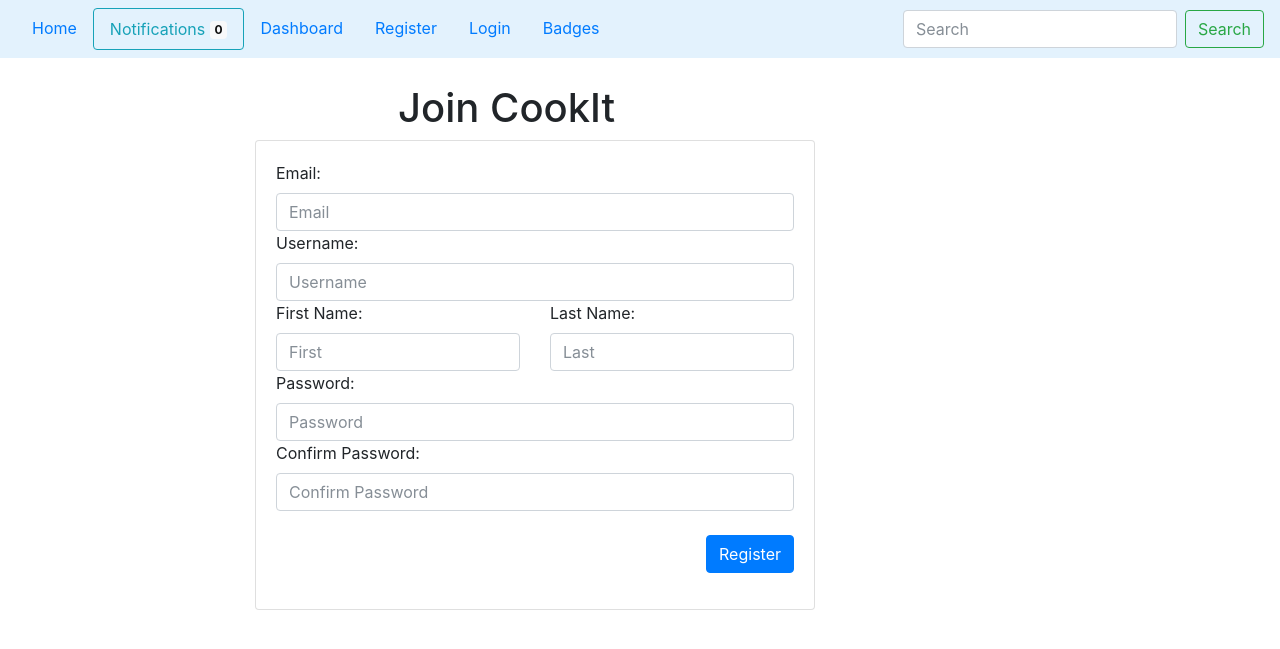
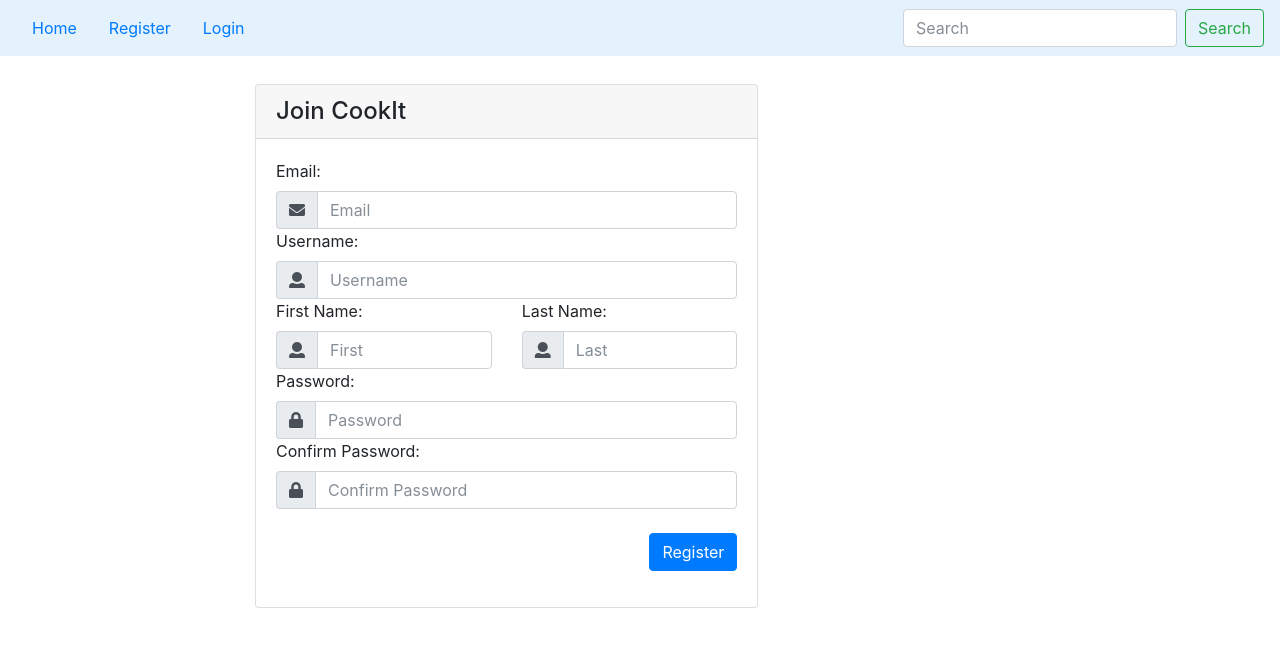
Before and after one commit to lizihao945/CookIt, a Django app: page /recipes/register in a window 1280 px wide. Shown: the top 649 px of the page. Run offline with Django 3.2, Linux system fonts and the light colour scheme; some libraries are stand-ins or nearby versions.

Commit message:
front-end refinement

```diff
--- a/recipes/templates/recipes/navbar.html
+++ b/recipes/templates/recipes/navbar.html
@@ -1,8 +1,13 @@
 <nav class="navbar fixed-top navbar-light" style="background-color: #e3f2fd;">
     <ul class="nav">
+
         <li class="nav-item {% if active == 'home' %} active {% endif %}">
             <a class="nav-link" href="{% url 'home' %}">Home</a>
         </li>
+
+
+        {% if not user.is_anonymous %}
+
             {% if notifications and notifications.count != 0 %}
                 <li class="nav-item dropdown">
                     <button type="button" class="btn btn-info nav-link dropdown-toggle" data-toggle="dropdown"  aria-haspopup="true" aria-expanded="false">Notifications <span class="badge badge-light">{{ notifications.count }}</span>
@@ -15,29 +20,37 @@
                         </div>
                 </li>
             {% else %}
+
                 <button type="button" class="btn btn-outline-info nav-link">Notifications <span class="badge badge-light">0</span></button>
+
             {% endif %}
+
             <li class="nav-item {% if active == 'dashboard' %} active {% endif %}">
                 <a class="nav-link" href="{% url 'dashboard' %}">Dashboard</a>
             </li>
-        {% if user.is_anonymous %}
+
+            <li class="nav-item {% if active == 'badges' %} active {% endif %}">
+                <a class="nav-link" href="{% url 'badges' %}">Badges</a>
+            </li>
+
+            <li class="nav-item">
+                <a class="nav-link" href="{% url 'logout' %}">Logout</a>
+            </li>
+
+        {% else %}
+
             <li class="nav-item {% if active == 'register' %} active {% endif %}">
                 <a class="nav-link" href="{% url 'register' %}">Register</a>
             </li>
-        {% endif %}
-        {% if not user.is_anonymous %}
-        <li class="nav-item">
-            <a class="nav-link" href="{% url 'logout' %}">Logout</a>
-        </li>
-        {% else %}
+
             <li class="nav-item {% if active == 'login' %} active {% endif %}">
                 <a class="nav-link" href="{% url 'login' %}">Login</a>
             </li>
+
         {% endif %}
-        <li class="nav-item {% if active == 'badges' %} active {% endif %}">
-            <a class="nav-link" href="{% url 'badges' %}">Badges</a>
-        </li>
+
     </ul>
+
     <form action="{% url 'search' %}" class="form-inline my-2 my-lg-0" method="post">
         {% csrf_token %}
         <input name="searchQuery" class="form-control mr-sm-2" type="search" placeholder="Search" aria-label="Search">
--- a/recipes/templates/recipes/register.html
+++ b/recipes/templates/recipes/register.html
@@ -5,29 +5,52 @@
 {% block navbar %}{% include 'recipes/navbar.html' with active='register' %}{% endblock %}
 
 {% block content %}
-    <h1 style="text-align: center;">Join CookIt</h1>
+<div class="container">
+    <div class="row justify-content-md-center">
         <div class="card" style="width: 35rem;">
+            <h4 class="card-header">Join CookIt</h4>
             <div class="card-body">
                 {% if errors %} {{ errors }} {% endif %}
                 <form method="post" action="">
                     {{ form.email.label_tag }}
+                    <div class="input-group">
+						<span class="input-group-addon"><i class="fa fa-envelope fa" aria-hidden="true"></i></span>
                         {{ form.email }}
+                    </div>
                     {{ form.username.label_tag }}
+                    <div class="input-group">
+                        <span class="input-group-addon"><i class="fa fa-user fa" aria-hidden="true"></i></span>
                         {{ form.username }}
+                    </div>
                     <div class="row">
                         <div class="col-xs-6 col-md-6">
                             {{ form.firstName.label_tag }}
+                            <div class="input-group">
+                                <span class="input-group-addon"><i class="fa fa-user fa" aria-hidden="true"></i></span>
                                 {{ form.firstName }}
+                            </div>
                         </div>
                         <div class="col-xs-6 col-md-6">
                             {{ form.lastName.label_tag }}
+                            <div class="input-group">
+                                <span class="input-group-addon"><i class="fa fa-user fa" aria-hidden="true"></i></span>
                                 {{ form.lastName }}
                             </div>
                         </div>
+                    </div>
+
                     {{ form.password.label_tag }}
+                    <div class="input-group">
+                        <span class="input-group-addon"><i class="fa fa-lock fa" aria-hidden="true"></i></span>
                         {{ form.password }}
+                    </div>
+
                     {{ form.passwordConfirm.label_tag }}
+                    <div class="input-group">
+                        <span class="input-group-addon"><i class="fa fa-lock fa" aria-hidden="true"></i></span>
                         {{ form.passwordConfirm }}
+                    </div>
+
                     <div class="text-right">
                         <br>
                         <button id="Register" class="btn btn-primary" tpye="submit" value="Submit">Register</button>
@@ -36,4 +59,6 @@
                 </form>
             </div>
         </div>
+    </div>
+</div>
 {% endblock %}
```
Also changed, not shown: recipes/templates/recipes/login.html (+13 -3 lines). Lines whose indentation alone changed are shown as unchanged.
